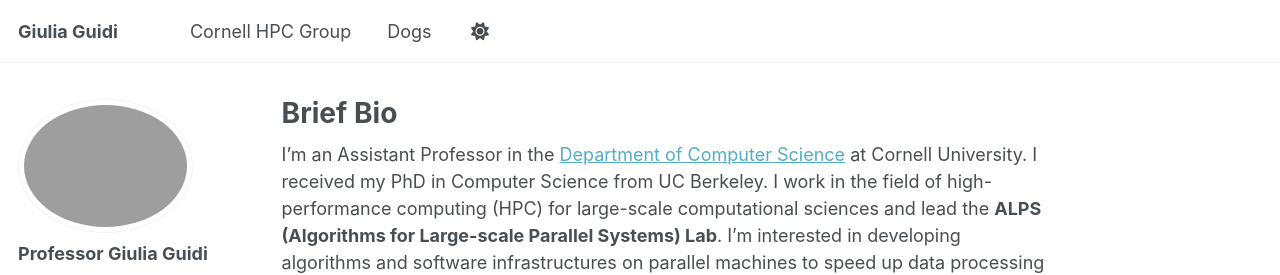
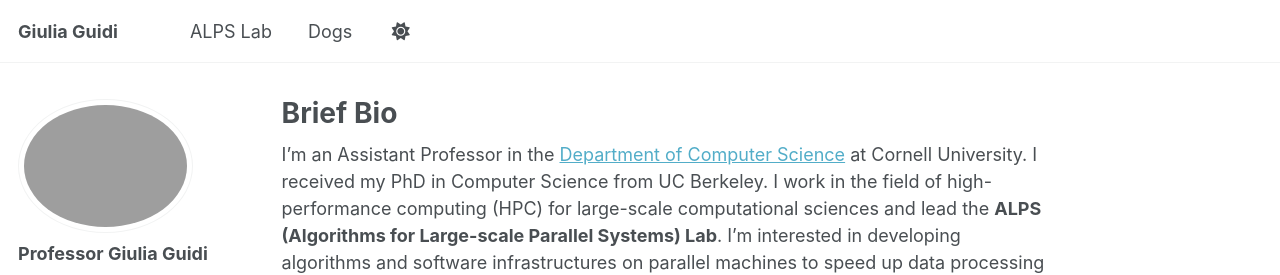
Before and after one commit to giuliaguidi/giuliaguidi.github.io, a Jekyll site: the page built from _pages/about.md, in a window 1280 px wide. Shown: the top 275 px of the page. Built offline with Jekyll 4.4.1, drawn with Linux system fonts in a browser that asks for light colours; some web fonts are replaced.

Commit message:
Rename 'Cornell HPC Group' to 'ALPS Lab'

```diff
--- a/_data/navigation.yml
+++ b/_data/navigation.yml
@@ -10,7 +10,7 @@
 main:
   # - title: "Publications"
   #   url: /publications/
-  - title: "Cornell HPC Group"
+  - title: "ALPS Lab"
     url: /hpcgroup/
 
   - title: "Dogs"
```
